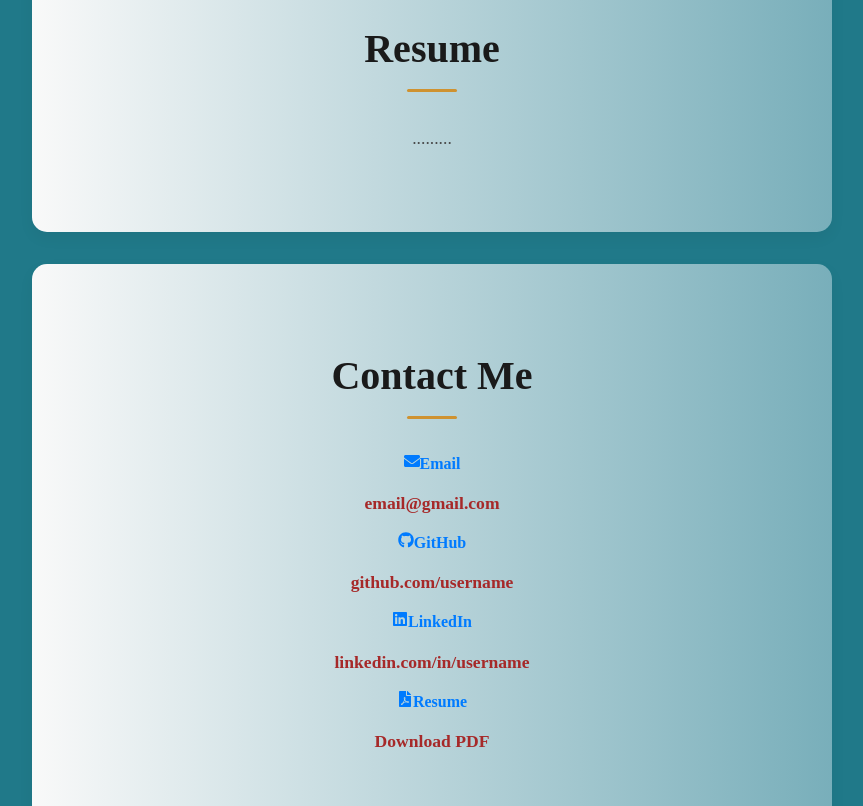
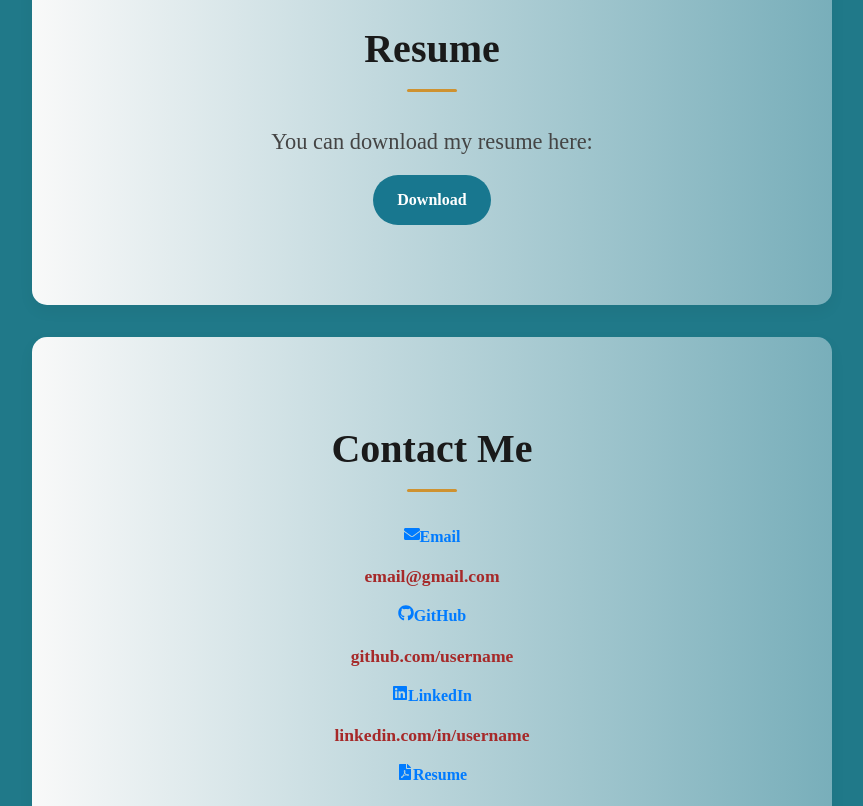
Before and after one commit to Hossein-Kelisa/Hossein-Kelisa-Portfolio, a React (Vite) app: page / in a window 1280 px wide. Shown: the part 4360-5166 px from the top of the page, without its empty margins (208-1071 px from the left). Built offline with nearby package versions, Linux system fonts and the light colour scheme.

Commit message:
update it

```diff
--- a/src/components/Resume.css
+++ b/src/components/Resume.css
@@ -27,32 +27,27 @@
 }
 
 .resume-section p {
-  font-size: 1.1rem;
+  font-size: 1.4rem;
   max-width: 700px;
   margin: 0 auto;
   color: #444;
   line-height: 1.6;
 }
-
-.download-link {
+.download-btn {
   display: inline-block;
-  margin-top: 1.5rem;
   padding: 0.75rem 1.5rem;
-  background-color: #007bff;
-  color: white;
-  font-weight: 600;
-  border-radius: 8px;
+  background-color: #18778f;
+  color: rgb(255, 255, 255);
+  border-radius: 80px;
   text-decoration: none;
-  transition: background-color 0.3s ease, box-shadow 0.3s ease;
-  box-shadow: 0 4px 12px rgba(0, 123, 255, 0.4);
-  cursor: pointer;
+  font-weight: bold;
+  transition: background-color 0.3s ease;
+  margin-top: 1rem;
 }
-
-.download-link:hover {
-  background-color: #0056b3;
-  box-shadow: 0 6px 18px rgba(0, 86, 179, 0.6);
+.download-btn:hover {
+  color: rgb(0, 0, 0);
+  box-shadow: 0 4px 8px rgba(0, 0, 0, 0.2);
 }
-
 @media (max-width: 768px) {
   .resume-section {
     padding: 3.5rem 1.5rem;
--- a/src/components/Resume.jsx
+++ b/src/components/Resume.jsx
@@ -1,10 +1,24 @@
-import React from 'react';
-import './Resume.css';
+import React from "react";
+import Fades from "../Animations/Fades";
+import "./Resume.css";
 
 const Resume = () => (
   <section id="resume" className="resume-section">
-    <h2>Resume</h2>
-    <p>.........</p>
+    <Fades animationType="fadeUp">
+      <h2>Resume</h2>
+    </Fades>
+    <Fades animationType="fadeUp">
+      <p>You can download my resume here:</p>
+      <a
+        href="/HosseinKelisa.pdf"
+        download
+        className="download-btn"
+        target="_blank"
+        rel="noopener noreferrer"
+      >
+        Download
+      </a>
+    </Fades>
   </section>
 );
 
```
Also changed, not shown: 1 other file (tests, documents, lock files or other folders).
